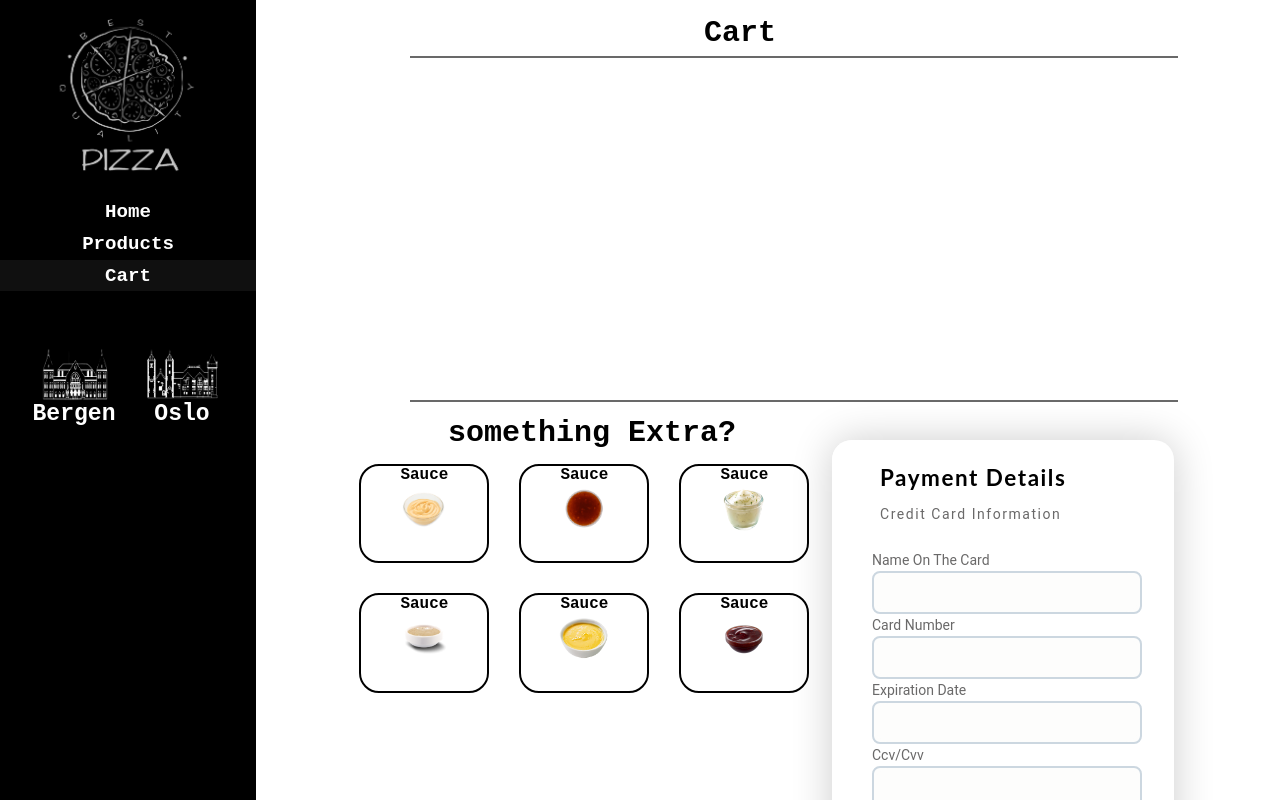
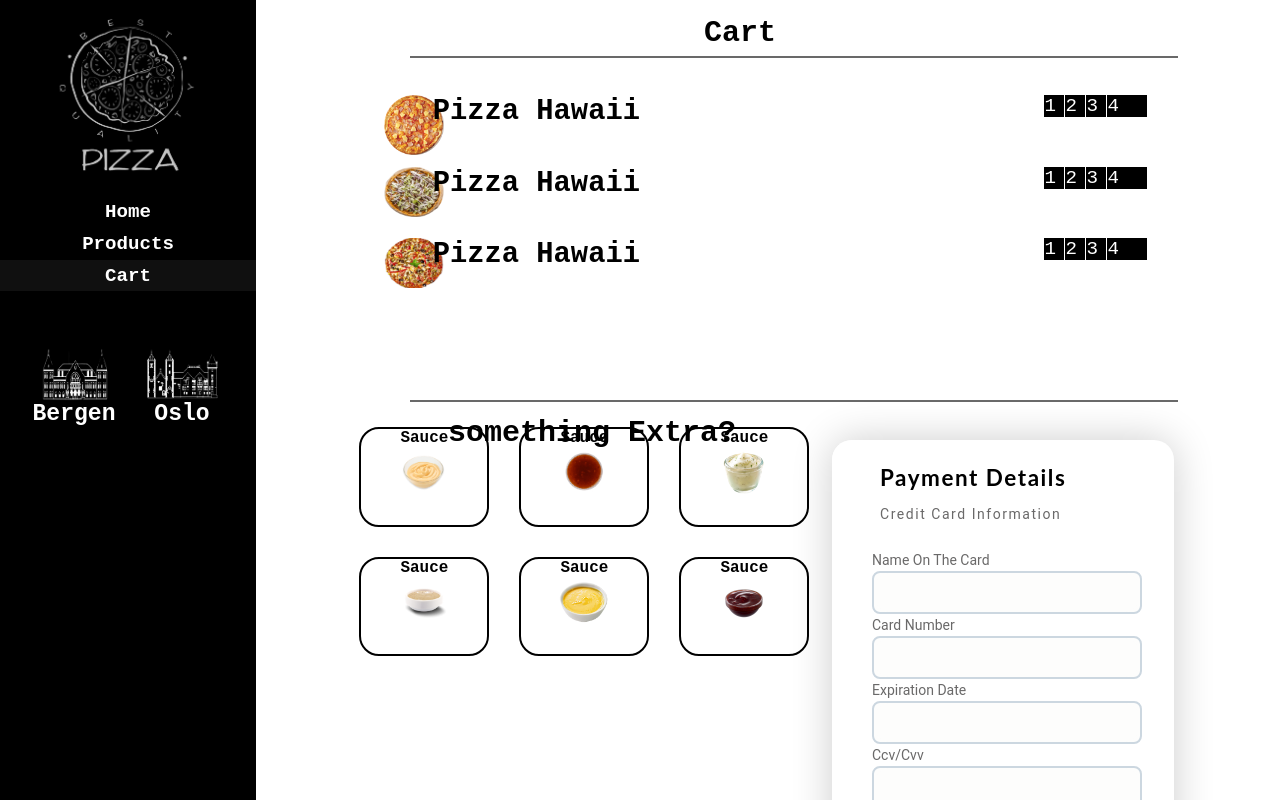
Before and after one commit to PeterJakobs1/pizza, a React (Create React App) app: page /CartPage in a window 1280 px wide. Shown: the top 800 px of the page. Built offline with nearby package versions, Linux system fonts and the light colour scheme.

Commit message:
Added pizza

```diff
--- a/src/Pages/CartPage.js
+++ b/src/Pages/CartPage.js
@@ -7,6 +7,10 @@ import sauce3 from '../img/SomeThingExtra/sauce-3.png'
 import sauce4 from '../img/SomeThingExtra/sauce-4.png'
 import sauce5 from '../img/SomeThingExtra/sauce-5.png'
 import sauce6 from '../img/SomeThingExtra/sauce-6.png'
+import pizza1 from '../img/pizza/pizzaHawaii.png'
+import pizza2 from '../img/pizza/pizzaKebab.png'
+import pizza3 from '../img/pizza/pizzaVegan.png'
+
 
 
 
@@ -19,10 +23,46 @@ function CartPage() {
         <div className="paymentInfo">
         <div className="Credit card"> Credit Card</div>
         <div className="Paypal"> Paypal</div>
-
         </div>
 
+
             <div id="headerLine">
+            </div>
+
+
+            <div className="pizzaContainer">
+                <div>
+                <img src={pizza1} className="pizzaImage" height="60x" width="60px"/>
+                <h2 className="PizzaTitle">Pizza Hawaii</h2>
+                    <div className="box">
+                        <div>1</div>
+                        <div>2</div>
+                        <div>3</div>
+                        <div>4</div>
+                    </div>
+                </div>
+
+                <div>
+                <img src={pizza2} className="pizzaImage" height="50px" width="60px"/>
+                <h2 className="PizzaTitle">Pizza Hawaii</h2>
+                    <div className="box">
+                        <div>1</div>
+                        <div>2</div>
+                        <div>3</div>
+                        <div>4</div>
+                    </div>
+                </div>
+
+                <div>
+                <img src={pizza3} className="pizzaImage" height="50px" width="60px"/>
+                <h2 className="PizzaTitle">Pizza Hawaii</h2>
+                    <div className="box">
+                        <div>1</div>
+                        <div>2</div>
+                        <div>3</div>
+                        <div>4</div>
+                    </div>
+                </div>
             </div>
 
             <div id="headerLine2">
--- a/src/styles/_cartPage.scss
+++ b/src/styles/_cartPage.scss
@@ -3,6 +3,41 @@
 
     overflow: scroll;
     background-color: white;
+
+
+    .pizzaContainer {
+
+        display: grid;
+        grid-gap: 75%;
+        margin-top: 5%;
+
+    }
+
+    .PizzaTitle{
+        color: black;
+        position:absolute;
+        right: 50%;
+    }
+
+    .pizzaImage{
+
+        position: absolute;
+        left: 30%;
+
+    }
+
+    .box{
+        display: grid;
+        grid-gap: 1px;
+        grid-template-columns: 20px 20px 20px 40px;
+        width: 50px;
+        margin-left: 77%;
+        grid-auto-flow:column;
+
+    }
+    .box >div{
+        background-color: black;
+    }
 
     h1{
     color: black;
@@ -57,7 +92,7 @@
         padding-top: 1%;
         width: 40%;
         margin-left: 10%;
-        margin-top: 40%;
+        margin-top: 25%;
         text-align: center;
     }
 
```
